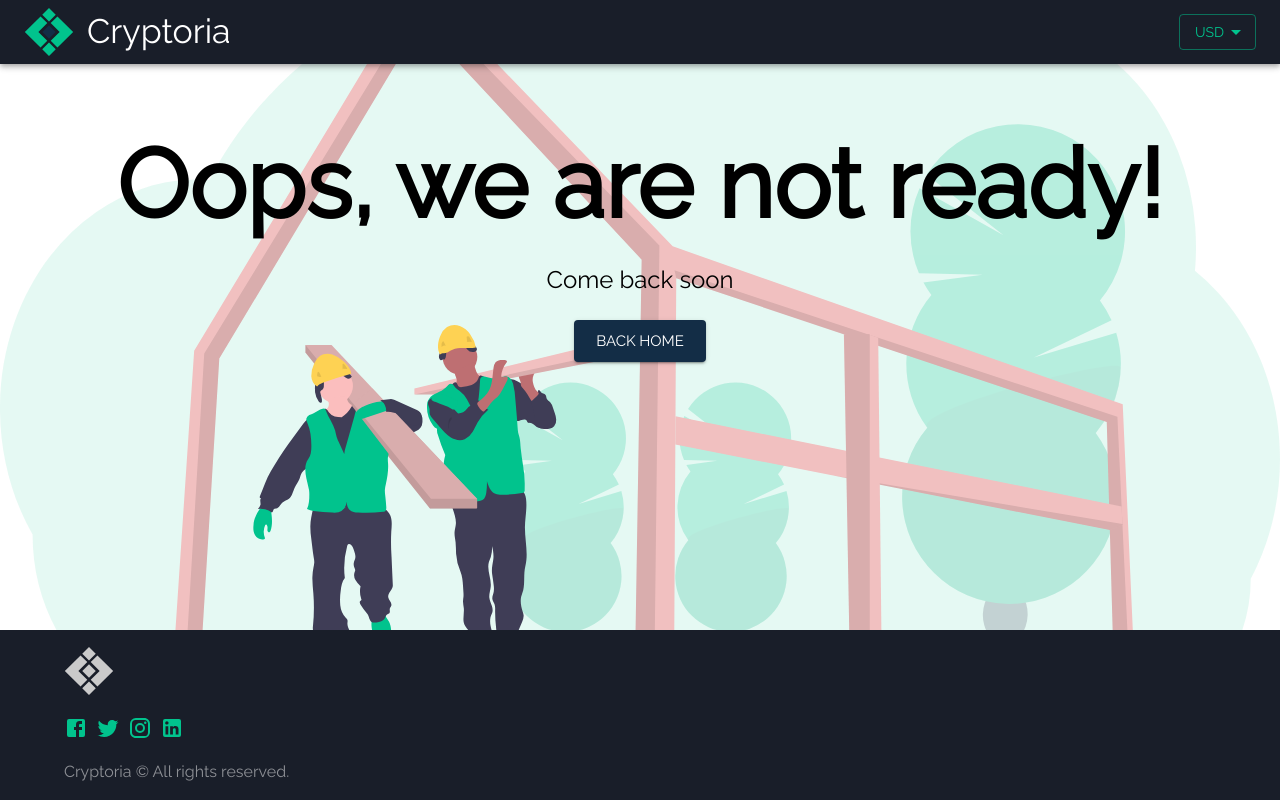
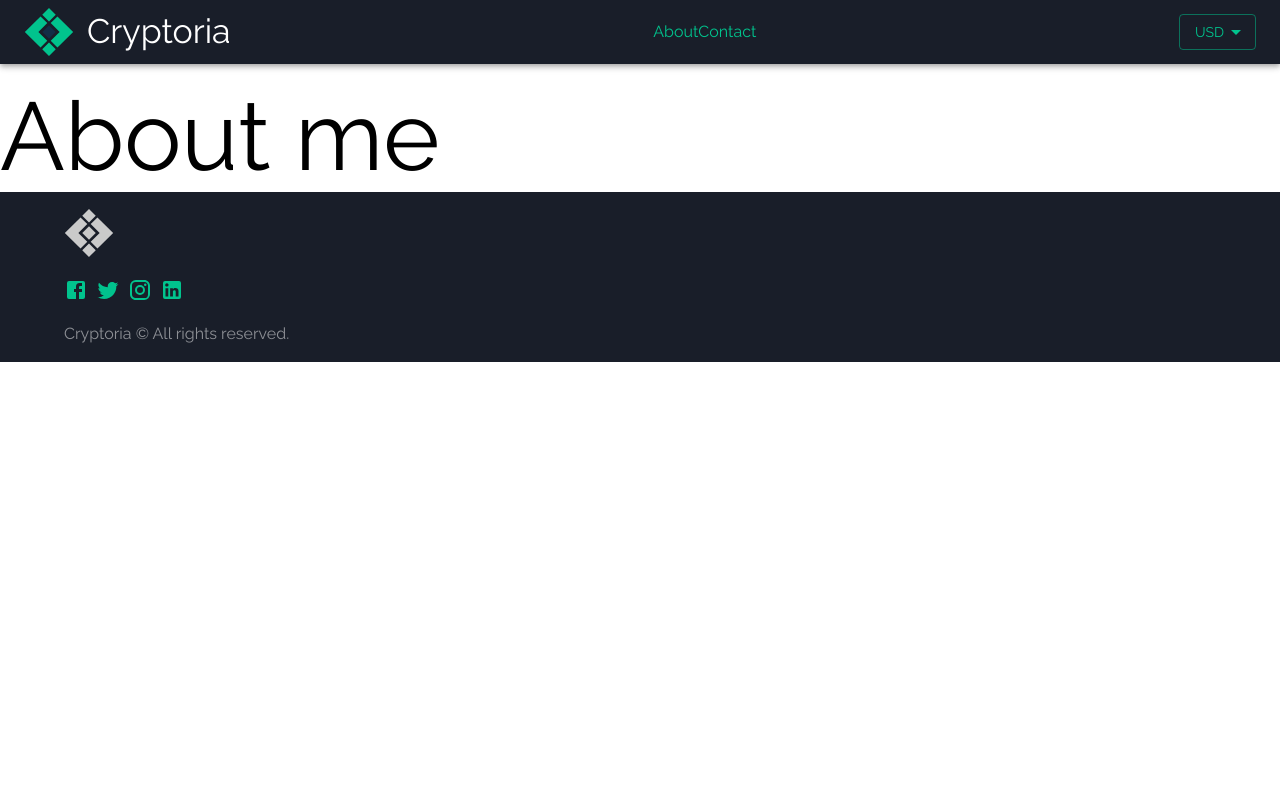
Before and after one commit to vifuceneco/cryptoria, a React (Create React App) app: page /about in a window 1280 px wide. Built offline with nearby package versions, Linux system fonts and the light colour scheme; no server answers.

Commit message:
Creo about y modifico empty page

```diff
--- a/src/App.js
+++ b/src/App.js
@@ -3,6 +3,7 @@ import { BrowserRouter, Routes, Route } from "react-router-dom";
 
 import Footer from './components/Footer';
 import Header from './components/Header';
+import About from './pages/About';
 import Coin from './pages/Coin';
 import Home from './pages/Home';
 import Page404 from './pages/Page404';
@@ -17,7 +18,8 @@ function App() {
           <Route path="/">
             <Route index element={<Home />} />
             <Route path="coins/:id" element={<Coin />} />
-            <Route path="about" element={<PageEmpty />} />
+            <Route path="about" element={<About />} />
+            <Route path="contact" element={<PageEmpty />} />
             <Route path="*" element={<Page404 />} />
           </Route>
         </Routes>
--- a/src/components/Header.js
+++ b/src/components/Header.js
@@ -27,6 +27,14 @@ export default function Header() {
             </Typography>
           </Box>
         </Link>
+        <Box display="flex">
+          <Link to={'about'}>
+            <Typography color="primary.main">About</Typography>
+          </Link>
+          <Link to={'contact'}>
+            <Typography color="primary.main">Contact</Typography>
+          </Link>
+        </Box>
         <CurrencyChanger />
       </Toolbar>
     </AppBar>
--- /dev/null
+++ b/src/pages/About.js
@@ -0,0 +1,12 @@
+import { Box, Typography } from '@mui/material';
+import React from 'react';
+
+const About = () => {
+  return(
+    <Box>
+      <Typography variant="h1">About me</Typography>
+    </Box>
+  );
+}
+
+export default About;
```
